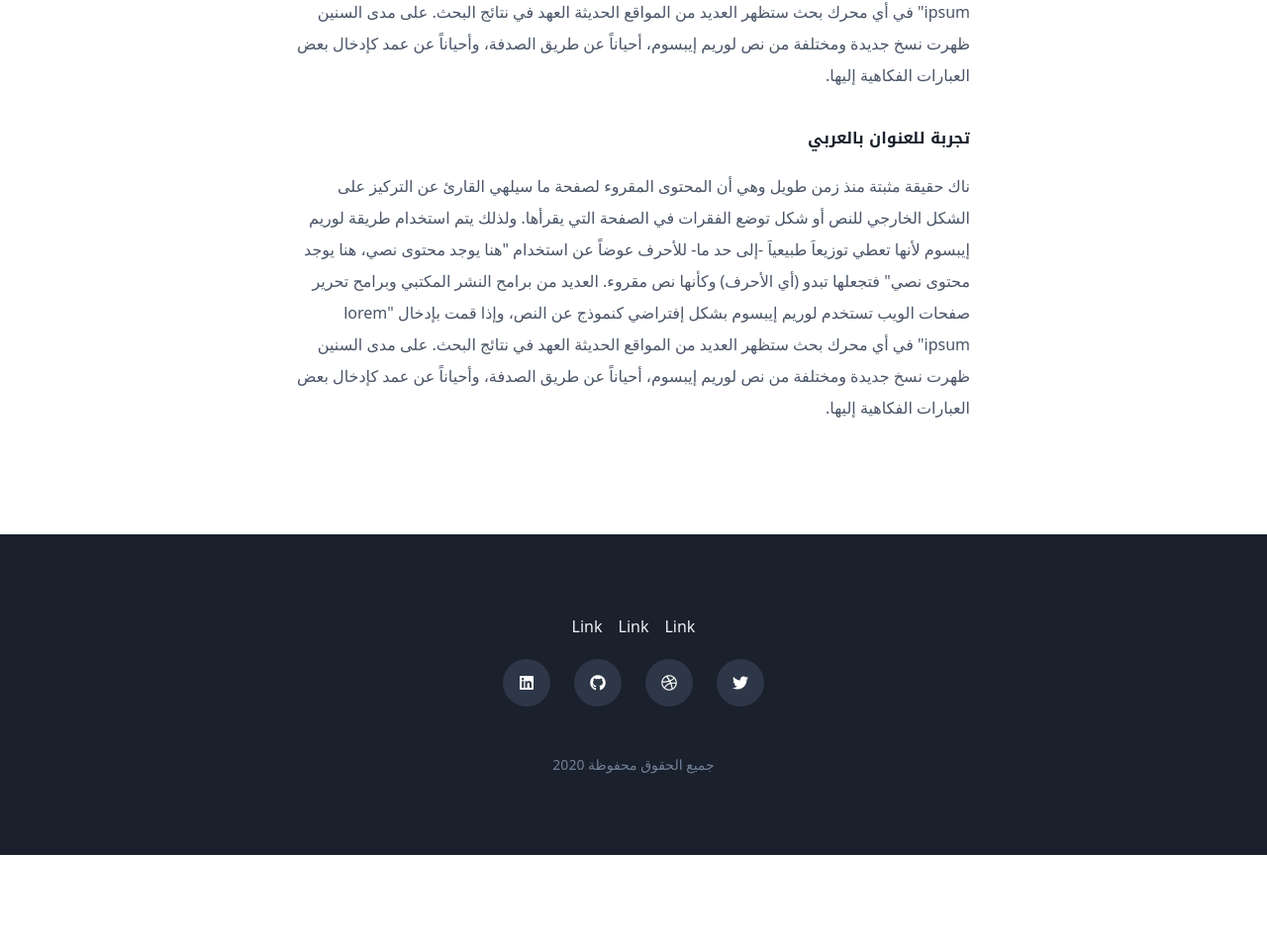
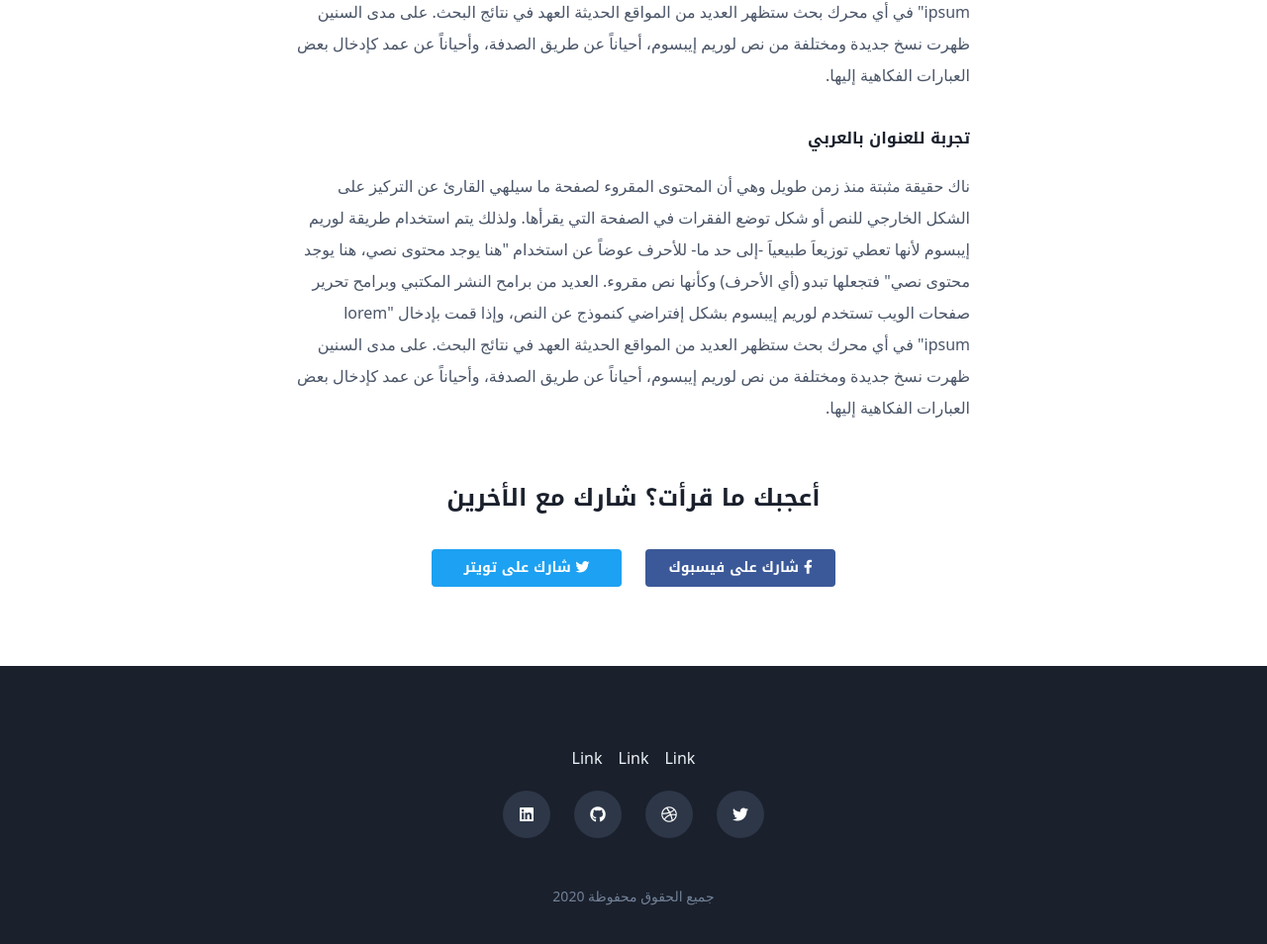
Before and after one commit to MohamedYoussouf/mywebsite, a Gatsby site: page /blog/my-first-post in a window 1280 px wide. Shown: the part 3597-4551 px from the top of the page at 99% size. Before the commit the page ends 4461 px from the top, so only its background shows below. Built offline with nearby package versions, Linux system fonts and the light colour scheme; Gatsby itself is replaced by a stand-in of ours; a web font is replaced by a local one.

Commit message:
Add post share buttons

```diff
--- /dev/null
+++ b/src/components/shareButtons.js
@@ -0,0 +1,16 @@
+import React from 'react';
+
+const ShareButtons = (props) => {
+    const url = 'http://www.example.com';
+    return (
+        <div className="text-center">
+            <h3 className="mb-8">أعجبك ما قرأت؟ شارك مع الأخرين</h3>
+            <div>
+            <a href={`https://www.facebook.com/sharer.php?u=${url}${props.url}`} className="inline-block w-48 py-2 bg-gray-900 text-white text-sm font-display font-bold rounded bg-facebook mx-3 hover:no-underline focus:no-underline"><i className="fab fa-facebook-f"/> شارك على فيسبوك</a>
+            <a href={`https://twitter.com/intent/tweet?url=${url}&text=${props.title}&via=medmya`} className="inline-block w-48 py-2 bg-gray-900 text-white text-sm font-display font-bold rounded bg-twitter mx-3 hover:no-underline focus:no-underline"><i className="fab fa-twitter"/> شارك على تويتر</a>
+            </div>
+        </div>
+    )
+}
+
+export default ShareButtons;
--- a/src/templates/post.js
+++ b/src/templates/post.js
@@ -3,6 +3,7 @@ import { graphql } from "gatsby"
 import Img from "gatsby-image"
 
 import Layout from '../components/layout'
+import ShareButtons from '../components/shareButtons'
 
 export default function Template({
   data, // this prop will be injected by the GraphQL query below.
@@ -12,13 +13,14 @@ export default function Template({
   return (
     <Layout>
       <div className="container-inner mx-auto">
-        <div className="post px-3 md:px-40">
+        <div className="post pb-20 px-3 md:px-40">
           <h1 className=" text-2xl md:text-4xl font-bold mb-1">{frontmatter.title}</h1>
           <span className="text-base mb-1 inline-block">{frontmatter.date}</span>
           <div
-            className="pt-5 pb-20 leading-loose"
+            className="pt-5 pb-6 leading-loose"
             dangerouslySetInnerHTML={{ __html: html }}
           />
+          <ShareButtons/>
         </div>
       </div>
     </Layout>
--- a/tailwind.config.js
+++ b/tailwind.config.js
@@ -37,6 +37,8 @@ module.exports = {
     extend: {
       colors: {
         purple: '#5C3AE8',
+        facebook: '#3b5998',
+        twitter: '#1DA1F2',
       },
       inset: {
         '1/2': '50%',
```
